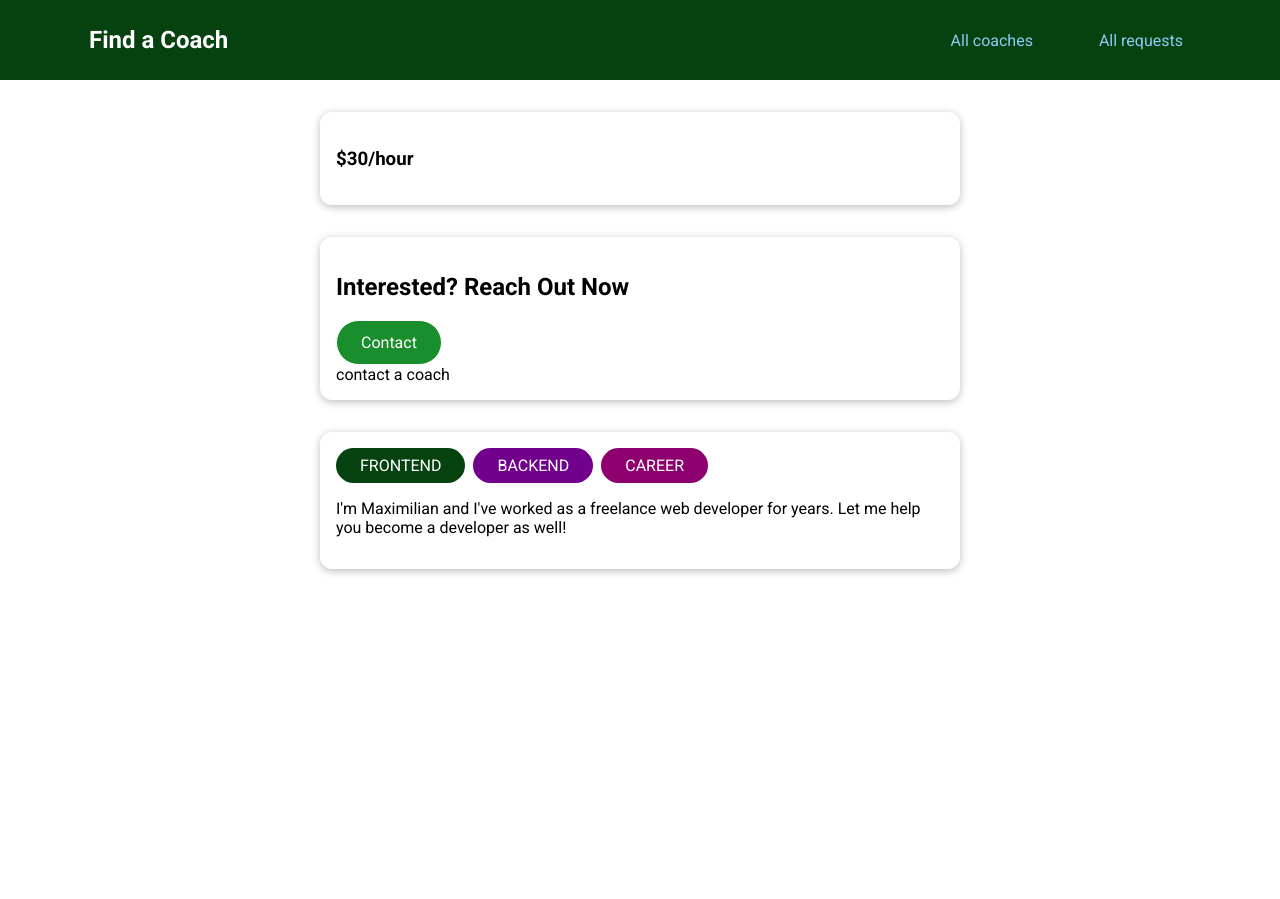
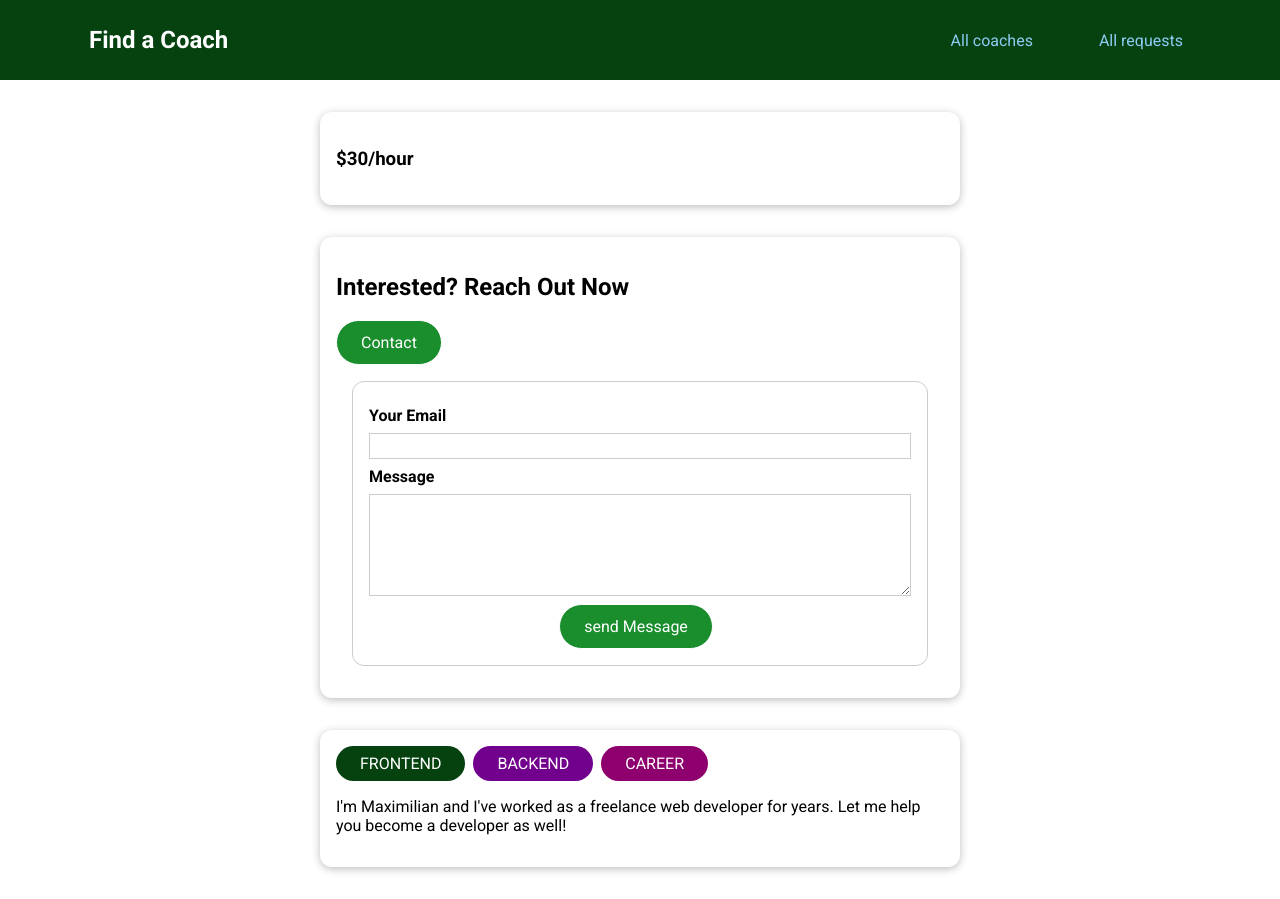
Before and after one commit to mankaache/coach-project, a Vue app: page /coaches/c1/contact in a window 1280 px wide. Before the commit the page ends 800 px from the top, so only its background shows below. Built offline with nearby package versions, Linux system fonts and the light colour scheme.

Commit message:
feat: added the contact form and its validation

```diff
--- a/src/pages/requests/ContactCoach.vue
+++ b/src/pages/requests/ContactCoach.vue
@@ -1,13 +1,81 @@
 <template>
-   <div>contact a coach</div>
+    <form @submit.prevent="submitForm">
+        <div class="form-control">
+            <label for="email">Your Email</label>
+            <input type="email" id="email" v-model.trim="email">
+        </div>
+        <div class="form-control">
+            <label for="message">Message</label>
+            <textarea id="message" rows="5" v-model.trim="message"></textarea>
+        </div>
+        <p class="errors" v-if="!formIsValid">Please enter a Valid message </p>
+        <div class="actions">
+            <base-button>send Message</base-button>
+        </div>
+    </form>
 </template>
 
 <script>
     export default {
-
+        data() {
+            return {
+                email:"",
+                message:"",
+                formIsValid:true
+            }
+        },
+        methods: {
+            submitForm(){
+                this.formIsValid = true
+                if(this.email === "" || this.email.includes('@') || this.message === "" ){
+                    this.formIsValid = false
+                    return
+                }
+            }
+        },
     }
 </script>
 
 <style scoped>
+form {
+  margin: 1rem;
+  border: 1px solid #ccc;
+  border-radius: 12px;
+  padding: 1rem;
+}
 
+.form-control {
+  margin: 0.5rem 0;
+}
+
+label {
+  font-weight: bold;
+  margin-bottom: 0.5rem;
+  display: block;
+}
+
+input,
+textarea {
+  display: block;
+  width: 100%;
+  font: inherit;
+  border: 1px solid #ccc;
+  padding: 0.15rem;
+}
+
+input:focus,
+textarea:focus {
+  border-color: #3d008d;
+  background-color: #faf6ff;
+  outline: none;
+}
+
+.errors {
+  font-weight: bold;
+  color: red;
+}
+
+.actions {
+  text-align: center;
+}
 </style>
```
